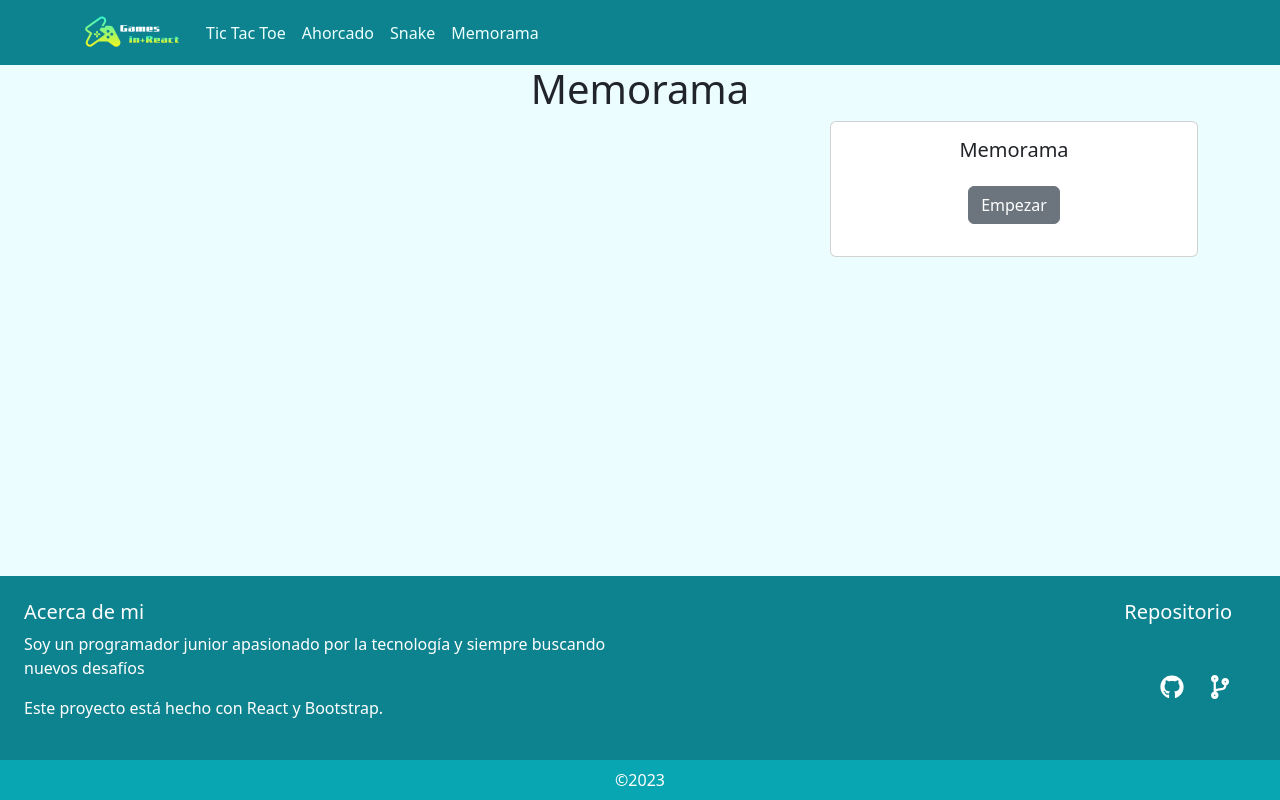
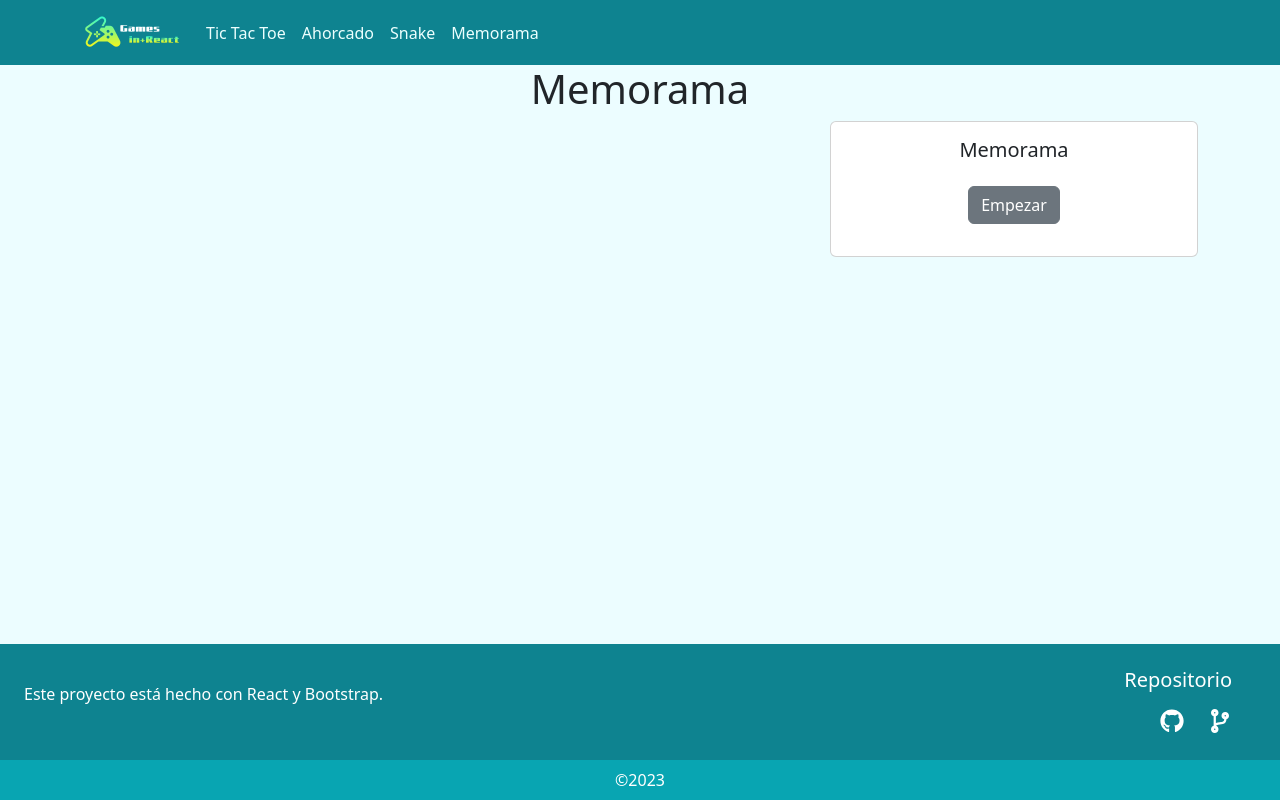
Before and after one commit to Jhered-Armus/juegos-en-react, a React (Vite) app: page /memorise in a window 1280 px wide. Built offline with nearby package versions, Linux system fonts and the light colour scheme.

Commit message:
change: ajustes en el footer

```diff
--- a/public/components/Footer.jsx
+++ b/public/components/Footer.jsx
@@ -13,9 +13,7 @@ export function Footer () {
     <footer className='text-white mt-5' style={{ background: PRIMARY_COLOR }}>
       <Container fluid className='p-4'>
         <Row>
-          <Col md={6} className='mb-3 mb-md-0'>
-            <h5>Acerca de mi</h5>
-            <p>Soy un programador junior apasionado por la tecnología y siempre buscando nuevos desafíos</p>
+          <Col md={6} className='mb-3 mb-md-0 d-flex align-items-center'>
             <p>
               Este proyecto está hecho con <a href='https://reactjs.org/' target='_blank' rel='noopener noreferrer' style={{ textDecoration: 'none', color: 'white' }}>React</a> y <a href='https://getbootstrap.com/' target='_blank' rel='noopener noreferrer' style={{ textDecoration: 'none', color: 'white' }}>Bootstrap</a>.
             </p>
```
